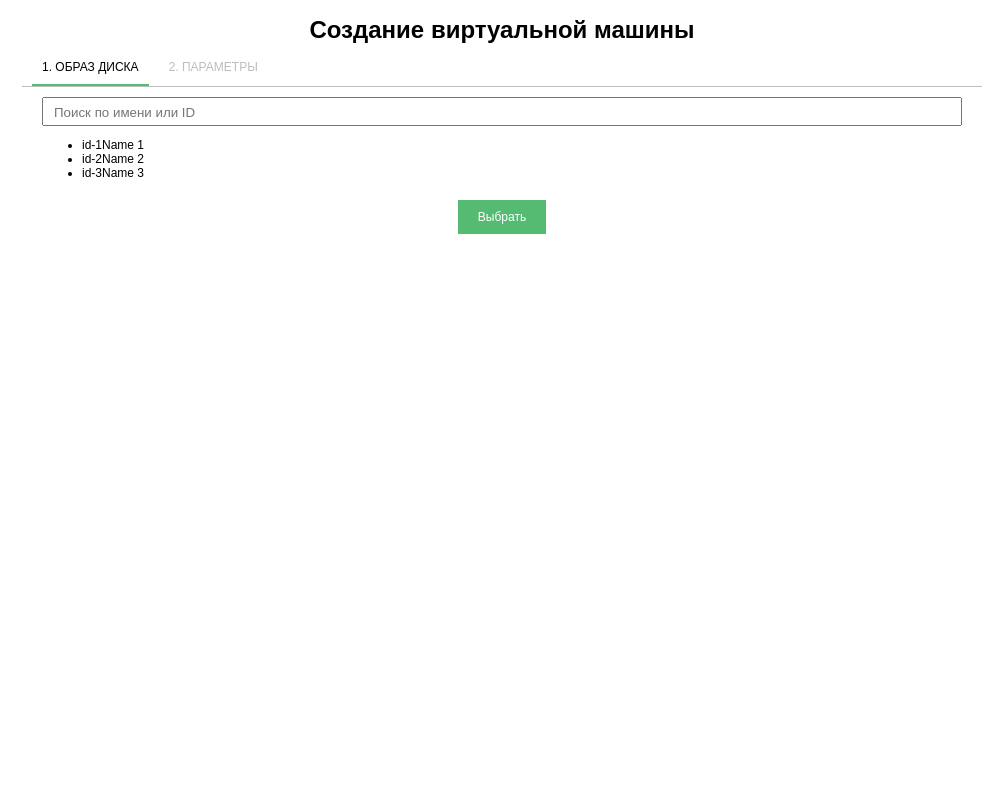
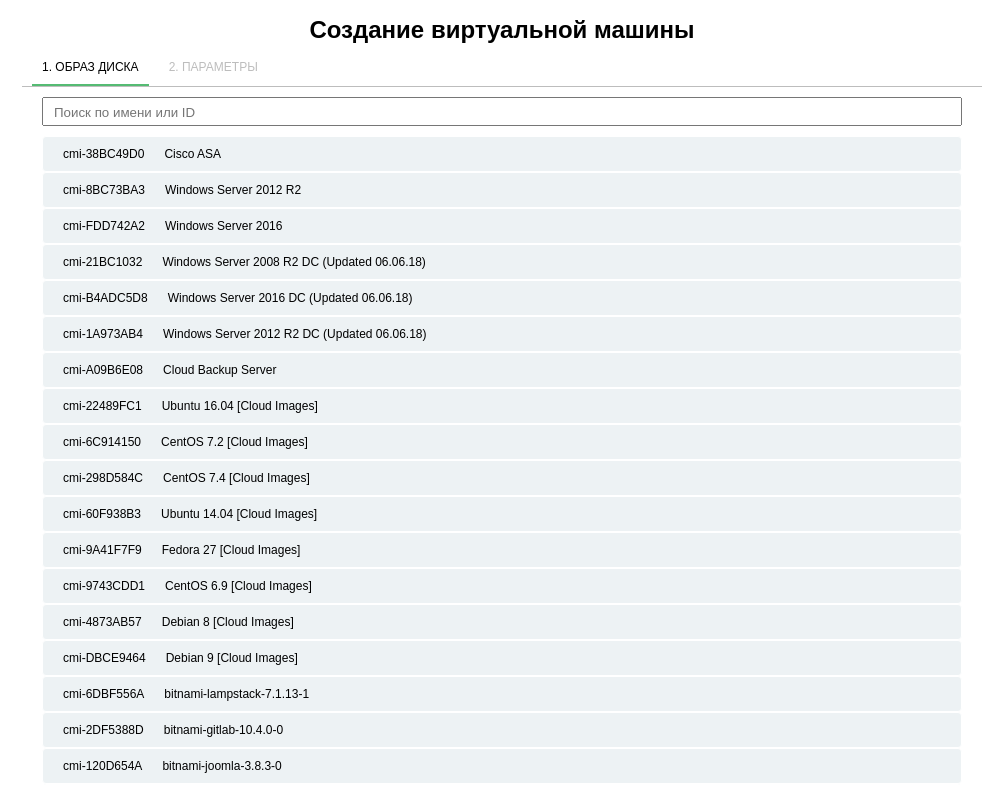
Before and after one commit to andrewosipov/croc, a React (Create React App) app: page /step1 in a window 1280 px wide. Shown: the top 785 px of the page, without its empty margins (138-1131 px from the left). Built offline with nearby package versions, Linux system fonts and the light colour scheme.

Commit message:
update ItemList with array and class names

```diff
--- a/src/components/Item.js
+++ b/src/components/Item.js
@@ -1,5 +1,7 @@
 import React, {Component} from 'react';
 import PropTypes from 'prop-types';
+
+import '../styles/ItemList.css';
 
 class Item extends Component {
     static propTypes = {
@@ -10,9 +12,9 @@
     render() {
         const {id, name} = this.props;
         return (
-            <li className="Item" key={id}>
-                <span className="Item__id">{id}</span>
-                <span className="Item__name">{name}</span>
+            <li className="ItemList-item">
+                <span className="ItemList-item__id">{id}</span>
+                <span className="ItemList-item__name">{name}</span>
             </li>
         );
     }
--- a/src/components/ItemList.js
+++ b/src/components/ItemList.js
@@ -2,15 +2,18 @@
 import Item from './Item';
 import PropTypes from 'prop-types';
 
+import '../styles/ItemList.css';
+
 class ItemList extends Component {
-    static propTypes = {};
+    static propTypes = {
+        items: PropTypes.array
+    };
 
     render() {
+        const {items} = this.props;
         return (
             <ul className="ItemList">
-                <Item id="id-1" name="Name 1" />
-                <Item id="id-2" name="Name 2" />
-                <Item id="id-3" name="Name 3" />
+                {items.map(item => <Item id={item.id} name={item.name} key={item.id} />)}
             </ul>
         );
     }
--- a/src/components/Step1.js
+++ b/src/components/Step1.js
@@ -4,6 +4,8 @@
 import Filter from './Filter';
 import Button from './Button';
 import PropTypes from 'prop-types';
+
+import snapshots from '../fixctures';
 
 import '../styles/Step.css';
 
@@ -16,7 +18,7 @@
                 <StepperCrumbs activeStep={1} />
                 <div className="Step Step--one">
                     <Filter />
-                    <ItemList />
+                    <ItemList items={snapshots} />
                     <div className="Button-container">
                         <Button to="/step2" value="Выбрать" />
                     </div>
--- /dev/null
+++ b/src/styles/ItemList.css
@@ -0,0 +1,25 @@
+.ItemList {
+    padding: 0;
+    margin: 0;
+}
+
+.ItemList-item {
+    list-style: none;
+    display: flex;
+    flex-wrap: wrap;
+    margin: 0;
+    padding: 10px 20px;
+    background: #edf2f4;
+    border: 1px solid #fff;
+    border-radius: 4px;
+    cursor: pointer;
+    transition: all 0.15s ease-in-out;
+}
+
+.ItemList-item:hover {
+    background: #dae8ed;
+}
+
+.ItemList-item__id {
+    margin-right: 20px;
+}
```
